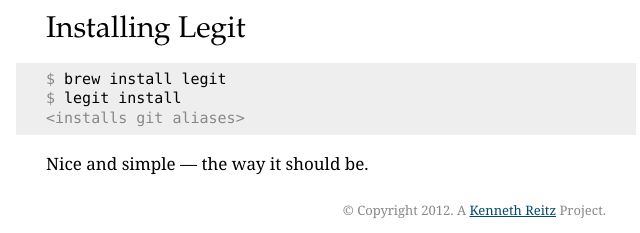
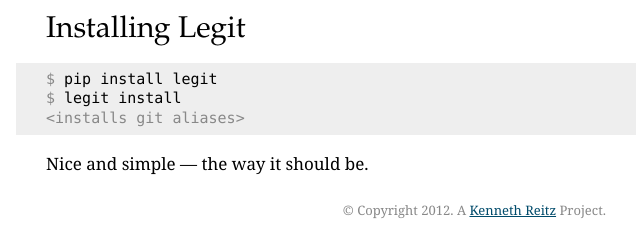
Before and after one commit to not-kennethreitz/git-legit.org, a plain HTML site: page static/index.html in a window 1280 px wide. Shown: the part 916-1149 px from the top of the page, 314-954 px from the left. Drawn offline with Linux system fonts and the light colour scheme.

Commit message:
Revert "brew!"
This reverts commit 74747279b156cd174b3f54e5d0add5b3e1bbe3fc.

```diff
--- a/static/index.html
+++ b/static/index.html
@@ -62,7 +62,7 @@
 </pre>
 
   <h2>Installing Legit</h2>
-  <pre><span class=ig>$ </span>brew install legit
+  <pre><span class=ig>$ </span>pip install legit
 <span class=ig>$ </span>legit install
 <span class=ig>&lt;installs git aliases&gt;</span></pre>
 
```
